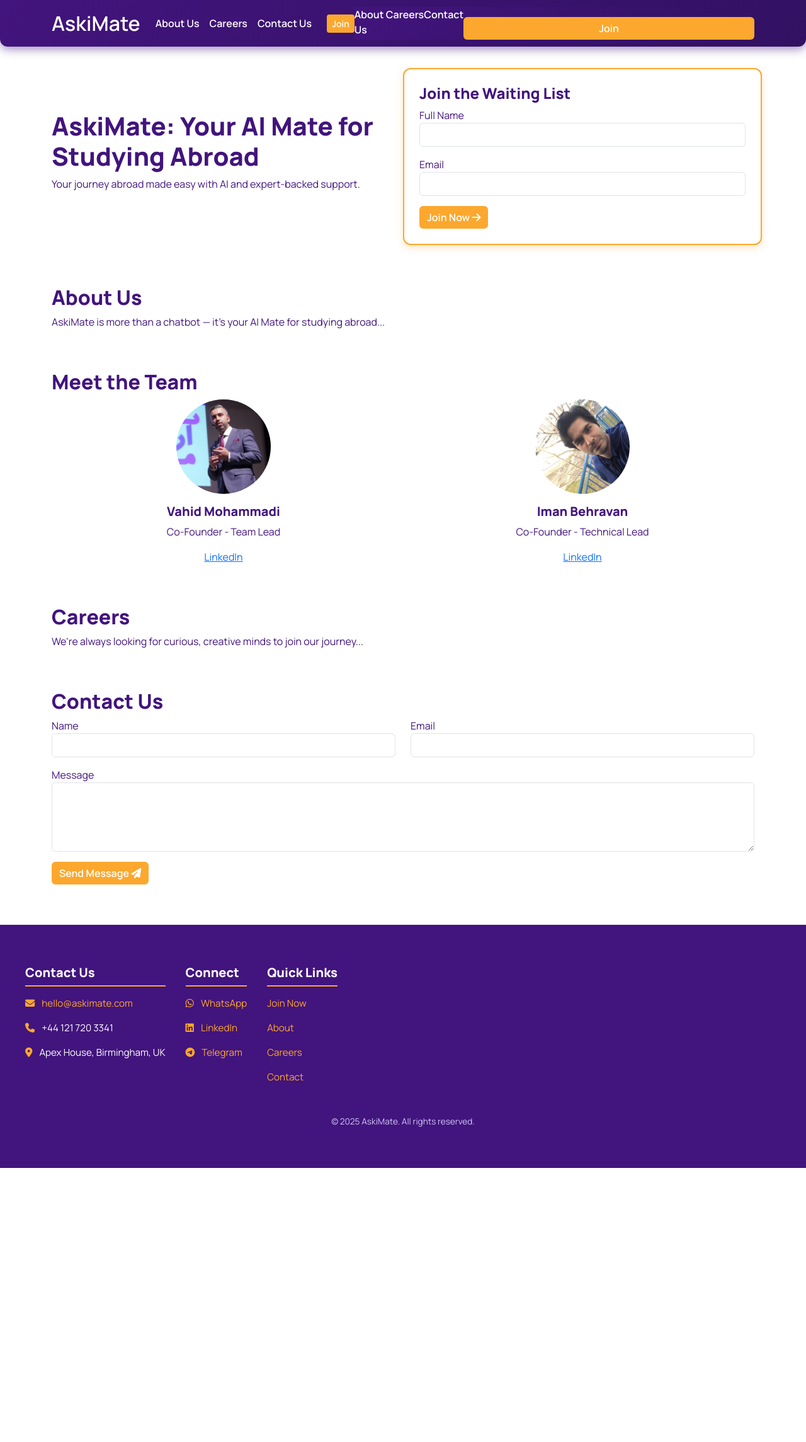
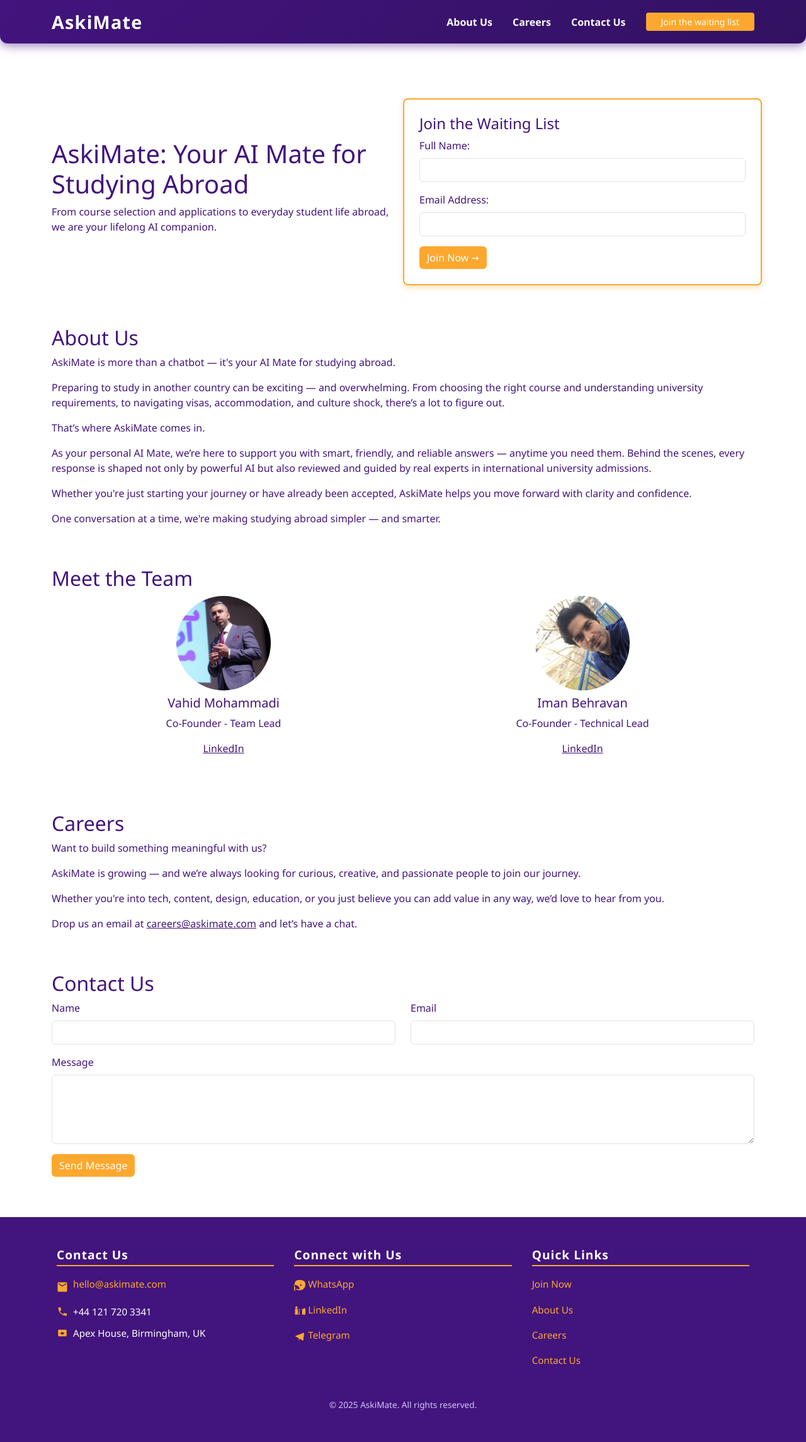
Before and after one commit to vaahiiid/askimate, a Django app: page / in a window 1280 px wide. Shown: the whole page at 63% size. Before the commit the page ends 1854 px from the top, so only its background shows below. Run offline with Django 5.2, Linux system fonts and the light colour scheme.

Commit message:
Update main_page.html

```diff
--- a/home_page/templates/home_page/main_page.html
+++ b/home_page/templates/home_page/main_page.html
@@ -1,44 +1,32 @@
+{% load static %}
 <!DOCTYPE html>
 <html lang="en">
-
 <head>
-  {% load static %}
   <meta charset="UTF-8" />
   <meta name="viewport" content="width=device-width, initial-scale=1" />
   <title>AskiMate - Your AI Mate for Studying Abroad</title>
 
   <!-- Bootstrap CSS -->
   <link href="https://cdn.jsdelivr.net/npm/bootstrap@5.3.0/dist/css/bootstrap.min.css" rel="stylesheet" />
-  <!-- Animate on Scroll -->
-  <link href="https://unpkg.com/aos@2.3.1/dist/aos.css" rel="stylesheet" />
-  <!-- Google Fonts -->
-  <link href="https://fonts.googleapis.com/css2?family=Manrope:wght@400;600;800&display=swap" rel="stylesheet">
-  <!-- FontAwesome -->
-  <link rel="stylesheet" href="https://cdnjs.cloudflare.com/ajax/libs/font-awesome/6.5.0/css/all.min.css" integrity="sha512-xxx" crossorigin="anonymous" referrerpolicy="no-referrer" />
 
   <style>
     body {
       background-color: #ffffff;
       color: #42147d;
-      padding-top: 60px;
-      font-family: 'Manrope', sans-serif;
-    }
-
-    h1, h2, h3, h4, h5 {
-      font-weight: 800;
+      padding-top: 60px; /* برای جبران فیکس شدن نوبار */
+      font-family: 'Segoe UI', Tahoma, Geneva, Verdana, sans-serif;
     }
 
     .btn-brand {
       background-color: #fca82e;
       color: #fff;
       border: none;
-      transition: 0.3s ease;
-      font-weight: 600;
+      transition: background-color 0.3s ease;
     }
 
     .btn-brand:hover {
       background-color: #e99e27;
-      transform: scale(1.05);
+      color: #fff;
     }
 
     header {
@@ -53,28 +41,41 @@
       transition: background-color 0.3s ease, box-shadow 0.3s ease;
     }
 
-    a.nav-link,
-    .navbar-brand {
+    a.nav-link, a.nav-link:hover {
       color: #ffffff;
       font-weight: 600;
       transition: color 0.3s ease;
     }
 
-    .navbar-brand {
-      font-size: 2rem;
+    a.nav-link:hover {
+      color: #fca82e;
     }
 
-    .nav-link:hover,
+    .navbar-brand {
+      font-weight: 900;
+      font-size: 1.8rem;
+      letter-spacing: 1.2px;
+      color: #ffffff !important;
+      transition: color 0.3s ease;
+    }
+
     .navbar-brand:hover {
       color: #fca82e !important;
     }
 
+    /* Offcanvas style for mobile */
     .offcanvas.bg-primary {
       background: linear-gradient(135deg, #42147d 0%, #321162 100%);
     }
 
-    .offcanvas .nav-link,
+    .offcanvas .nav-link {
+      color: #ffffff;
+      font-weight: 600;
+      margin-bottom: 0.8rem;
+    }
+
     .offcanvas .btn-brand {
+      background-color: #fca82e;
       color: #fff;
     }
 
@@ -82,54 +83,130 @@
       margin-bottom: 4rem;
     }
 
+    /* Hero animations */
+    #join h1 {
+      animation: fadeInDown 1s ease forwards;
+    }
+
+    #join p {
+      animation: fadeInUp 1s ease 0.5s forwards;
+      opacity: 0;
+    }
+
+    #join form {
+      animation: fadeIn 1s ease 1s forwards;
+      opacity: 0;
+    }
+
+    @keyframes fadeInDown {
+      0% {
+        opacity: 0;
+        transform: translateY(-20px);
+      }
+      100% {
+        opacity: 1;
+        transform: translateY(0);
+      }
+    }
+
+    @keyframes fadeInUp {
+      0% {
+        opacity: 0;
+        transform: translateY(20px);
+      }
+      100% {
+        opacity: 1;
+        transform: translateY(0);
+      }
+    }
+
+    @keyframes fadeIn {
+      0% {
+        opacity: 0;
+      }
+      100% {
+        opacity: 1;
+      }
+    }
+
     .join-box {
   border: 2px solid #fca82e;
   padding: 1.5rem;
   background-color: #fff;
-      border-radius: 12px;
-      box-shadow: 0 4px 12px rgba(252, 168, 46, 0.3);
+  border-radius: 8px;
+  box-shadow: 0 4px 10px rgba(252, 168, 46, 0.3);
+  opacity: 0;
+  transform: translateY(20px);
+  animation: fadeInUpBox 1s ease forwards;
+  animation-delay: 1.2s;
 }
 
-    .team-member img {
-      border: 4px solid #fca82e;
+@keyframes fadeInUpBox {
+  to {
+    opacity: 1;
+    transform: translateY(0);
+  }
 }
 
+
+
+    /* Footer styling */
     footer {
       background-color: #42147d;
       color: white;
-      padding: 4rem 1rem;
+      padding: 3rem 1rem;
       font-size: 0.95rem;
+      line-height: 1.6;
     }
-
     footer a {
       color: #fca82e;
       text-decoration: none;
+      transition: color 0.3s ease;
     }
-
     footer a:hover {
       color: #fff3d1;
+      text-decoration: underline;
     }
 
     .footer-container {
-      max-width: 1200px;
+      max-width: 1100px;
       margin: auto;
       display: flex;
       flex-wrap: wrap;
+      justify-content: space-between;
       gap: 2rem;
     }
 
-    .footer-section h5 {
-      font-weight: 700;
-      margin-bottom: 1rem;
-      border-bottom: 2px solid #fca82e;
-      padding-bottom: 0.5rem;
+    .footer-section {
+      flex: 1 1 220px;
+      min-width: 180px;
     }
 
-    .footer-icon {
-      color: #fca82e;
-      margin-right: 0.5rem;
+    .footer-section h5 {
+      margin-bottom: 1rem;
+      font-weight: 700;
+      letter-spacing: 1px;
+      font-size: 1.2rem;
+      border-bottom: 2px solid #fca82e;
+      padding-bottom: 0.3rem;
     }
 
+    .contact-info p, .contact-info a {
+      margin-bottom: 0.6rem;
+      display: flex;
+      align-items: center;
+      gap: 0.5rem;
+    }
+
+    /* Simple SVG icons styling */
+    .footer-icon {
+      width: 18px;
+      height: 18px;
+      fill: #fca82e;
+      flex-shrink: 0;
+    }
+
+    /* Bottom copyright */
     .footer-bottom {
       text-align: center;
       margin-top: 2rem;
@@ -137,180 +214,251 @@
       color: #d1c7f7;
     }
 
+    /* ---------- تغییرات برای اسکرول ---------- */
     .navbar-scroll {
-      background-color: #fff !important;
+      background-color: #ffffff !important;
       box-shadow: 0 4px 15px rgba(0, 0, 0, 0.1) !important;
+      border-bottom-left-radius: 0 !important;
+      border-bottom-right-radius: 0 !important;
+      transition: background-color 0.3s ease, box-shadow 0.3s ease;
     }
 
-    .navbar-scroll .nav-link,
+    /* تغییر پس‌زمینه درون نوبار (nav) */
+    .navbar-scroll nav.navbar {
+      background-color: #ffffff !important;
+    }
+
+    .navbar-scroll a.nav-link,
     .navbar-scroll .navbar-brand {
-      color: #000 !important;
+      color: #000000 !important;
+      transition: color 0.3s ease;
+    }
+
+    .navbar-scroll a.nav-link:hover,
+    .navbar-scroll .navbar-brand:hover {
+      color: #fca82e !important;
     }
 
     .navbar-scroll .btn-brand {
-      background-color: #fca82e;
-      color: #fff;
+      background-color: #fca82e !important;
+      color: #fff !important;
+      border: none !important;
+    }
+
+    .navbar-scroll .btn-brand:hover {
+      background-color: #e99e27 !important;
+      color: #fff !important;
     }
   </style>
 </head>
+<body>
 
-<body>
-  <!-- Navbar -->
+<!-- Header with Fixed Navbar -->
 <header class="fixed-top navbar-fixed">
   <nav class="navbar navbar-expand-md navbar-dark py-2">
     <div class="container">
-        <a class="navbar-brand" href="#">AskiMate</a>
-        <button class="navbar-toggler" type="button" data-bs-toggle="offcanvas" data-bs-target="#mobileNav">
+      <a class="navbar-brand fw-bold" href="#">AskiMate</a>
+
+      <!-- Toggler برای موبایل -->
+      <button class="navbar-toggler d-md-none" type="button" data-bs-toggle="offcanvas" data-bs-target="#mobileNav" aria-controls="mobileNav" aria-label="Toggle navigation">
         <span class="navbar-toggler-icon"></span>
       </button>
 
+      <!-- منوی دسکتاپ (فقط در سایز md به بالا) -->
       <ul class="navbar-nav ms-auto d-none d-md-flex align-items-center">
+        <li class="nav-item"><a href="#about" class="nav-link px-3">About Us</a></li>
+        <li class="nav-item"><a href="#careers" class="nav-link px-3">Careers</a></li>
+        <li class="nav-item"><a href="#contact" class="nav-link px-3">Contact Us</a></li>
+        <li class="nav-item ms-3">
+          <a href="#join" class="btn btn-sm btn-brand px-4">Join the waiting list</a>
+        </li>
+      </ul>
+
+      <!-- Offcanvas برای موبایل -->
+      <div class="offcanvas offcanvas-end bg-primary text-white d-md-none" tabindex="-1" id="mobileNav" aria-labelledby="mobileNavLabel">
+        <div class="offcanvas-header">
+          <h5 class="offcanvas-title" id="mobileNavLabel">Menu</h5>
+          <button type="button" class="btn-close btn-close-white" data-bs-dismiss="offcanvas" aria-label="Close"></button>
+        </div>
+        <div class="offcanvas-body">
+          <ul class="navbar-nav ms-auto">
             <li class="nav-item"><a href="#about" class="nav-link">About Us</a></li>
             <li class="nav-item"><a href="#careers" class="nav-link">Careers</a></li>
             <li class="nav-item"><a href="#contact" class="nav-link">Contact Us</a></li>
-          <li class="nav-item ms-3"><a href="#join" class="btn btn-sm btn-brand">Join</a></li>
+            <li class="nav-item mt-3">
+              <a href="#join" class="btn btn-brand w-100">Join the Waiting List</a>
+            </li>
           </ul>
-
-        <div class="offcanvas offcanvas-end bg-primary text-white" tabindex="-1" id="mobileNav">
-          <div class="offcanvas-header">
-            <h5 class="offcanvas-title">Menu</h5>
-            <button type="button" class="btn-close btn-close-white" data-bs-dismiss="offcanvas"></button>
-          </div>
-          <div class="offcanvas-body">
-            <a href="#about" class="nav-link">About Us</a>
-            <a href="#careers" class="nav-link">Careers</a>
-            <a href="#contact" class="nav-link">Contact</a>
-            <a href="#join" class="btn btn-brand w-100 mt-3">Join</a>
         </div>
       </div>
+
     </div>
   </nav>
 </header>
 
-  <!-- Main -->
-  <main class="container pt-5">
+
+<main class="container pt-5 my-5">
+
   {% if messages %}
-    <div class="mt-4">
+  <div class="container mb-4">
     {% for message in messages %}
     <div class="alert alert-{{ message.tags }}">{{ message }}</div>
     {% endfor %}
   </div>
   {% endif %}
 
-    <!-- Hero -->
+  <!-- Hero Section -->
 <section class="row align-items-center" id="join">
-      <div class="col-md-6" data-aos="fade-right">
+  <div class="col-md-6">
     <h1>AskiMate: Your AI Mate for Studying Abroad</h1>
-        <p>Your journey abroad made easy with AI and expert-backed support.</p>
+    <p>From course selection and applications to everyday student life abroad, we are your lifelong AI companion.</p>
   </div>
-      <div class="col-md-6 join-box" data-aos="fade-left">
+  <div class="col-md-6 join-box">
     <h4>Join the Waiting List</h4>
     <form method="POST" action="{% url 'main_page' %}">
       {% csrf_token %}
       <div class="mb-3">
-            <label for="fullName">Full Name</label>
-            <input type="text" id="fullName" name="fullName" class="form-control" required>
+        <label for="fullName" class="form-label">Full Name:</label>
+        <input type="text" id="fullName" name="fullName" class="form-control" required />
       </div>
       <div class="mb-3">
-            <label for="email">Email</label>
-            <input type="email" id="email" name="email" class="form-control" required>
+        <label for="email" class="form-label">Email Address:</label>
+        <input type="email" id="email" name="email" class="form-control" required />
       </div>
-          <button class="btn btn-brand">Join Now <i class="fa-solid fa-arrow-right"></i></button>
+      <button type="submit" class="btn btn-brand">Join Now →</button>
     </form>
   </div>
 </section>
 
+
   <!-- About Us -->
-    <section id="about" data-aos="fade-up">
+  <section id="about">
     <h2>About Us</h2>
-      <p>AskiMate is more than a chatbot — it's your AI Mate for studying abroad...</p>
+    <p>AskiMate is more than a chatbot — it's your AI Mate for studying abroad.</p>
+    <p>Preparing to study in another country can be exciting — and overwhelming. From choosing the right course and understanding university requirements, to navigating visas, accommodation, and culture shock, there’s a lot to figure out. </p>
+    <p>That’s where AskiMate comes in.</p>
+    <p>As your personal AI Mate, we’re here to support you with smart, friendly, and reliable answers — anytime you need them. Behind the scenes, every response is shaped not only by powerful AI but also reviewed and guided by real experts in international university admissions.</p>
+    <p>Whether you're just starting your journey or have already been accepted, AskiMate helps you move forward with clarity and confidence.</p>
+    <p>One conversation at a time, we're making studying abroad simpler — and smarter.</p>
   </section>
 
-    <!-- Team -->
-    <section data-aos="fade-up">
+  <!-- Meet the Team -->
+  <section>
     <h2>Meet the Team</h2>
     <div class="row text-center">
-        <div class="col-md-6">
-          <img src="{% static 'images/vahid.jpg' %}" class="rounded-circle mb-3" width="150">
+      <div class="col-12 col-md-6 mb-4 team-member">
+        <img src="{% static 'images/vahid.jpg' %}" alt="Vahid Mohammadi" class="rounded-circle mb-2" width="150" height="150">
         <h5>Vahid Mohammadi</h5>
         <p>Co-Founder - Team Lead</p>
-          <a href="https://www.linkedin.com/in/vahidmohamadi/" target="_blank">LinkedIn</a>
+        <a href="https://www.linkedin.com/in/vahidmohamadi/" target="_blank" style="color: #42147d;">LinkedIn</a>
       </div>
-        <div class="col-md-6">
-          <img src="{% static 'images/iman.jpg' %}" class="rounded-circle mb-3" width="150">
+      <div class="col-12 col-md-6 mb-4 team-member">
+        <img src="{% static 'images/iman.jpg' %}" alt="Iman Behravan" class="rounded-circle mb-2" width="150" height="150">
         <h5>Iman Behravan</h5>
         <p>Co-Founder - Technical Lead</p>
-          <a href="https://www.linkedin.com/in/iman-behravan-22932783" target="_blank">LinkedIn</a>
+        <a href="https://www.linkedin.com/in/iman-behravan-22932783" target="_blank" style="color: #42147d;">LinkedIn</a>
       </div>
     </div>
   </section>
 
   <!-- Careers -->
-    <section id="careers" data-aos="fade-up">
+  <section id="careers">
     <h2>Careers</h2>
-      <p>We're always looking for curious, creative minds to join our journey...</p>
+    <p>Want to build something meaningful with us?</p>
+    <p>AskiMate is growing — and we’re always looking for curious, creative, and passionate people to join our journey.</p>
+    <p>Whether you're into tech, content, design, education, or you just believe you can add value in any way, we’d love to hear from you.</p>
+    <p>Drop us an email at <a href="mailto:careers@askimate.com" style="color: #42147d;">careers@askimate.com</a> and let’s have a chat.</p>
   </section>
 
-    <!-- Contact -->
-    <section id="contact" data-aos="fade-up">
+  <!-- Contact Us -->
+  <section id="contact">
     <h2>Contact Us</h2>
     <form method="post" action="{% url 'contact_form' %}">
       {% csrf_token %}
       <div class="row">
-          <div class="col-md-6 mb-3">
-            <label for="contactName">Name</label>
-            <input type="text" class="form-control" id="contactName" name="contact_name" required>
+        <div class="col-12 col-md-6 mb-3">
+          <label for="contactName" class="form-label">Name</label>
+          <input type="text" class="form-control" name="contact_name" id="contactName" required>
         </div>
-          <div class="col-md-6 mb-3">
-            <label for="contactEmail">Email</label>
-            <input type="email" class="form-control" id="contactEmail" name="contact_email" required>
+        <div class="col-12 col-md-6 mb-3">
+          <label for="contactEmail" class="form-label">Email</label>
+          <input type="email" class="form-control" name="contact_email" id="contactEmail" required>
         </div>
         <div class="col-12 mb-3">
-            <label for="message">Message</label>
-            <textarea class="form-control" id="message" name="contact_message" rows="4" required></textarea>
+          <label for="message" class="form-label">Message</label>
+          <textarea class="form-control" name="contact_message" id="message" rows="4" required></textarea>
         </div>
       </div>
-        <button type="submit" class="btn btn-brand">Send Message <i class="fa-solid fa-paper-plane"></i></button>
+      <button type="submit" class="btn btn-brand">Send Message</button>
     </form>
+
   </section>
+
 </main>
 
 <!-- Footer -->
 <footer>
   <div class="footer-container">
+    <div class="footer-section contact-info">
+      <h5>Contact Us</h5>
+      <p>
+        <svg class="footer-icon" xmlns="http://www.w3.org/2000/svg" viewBox="0 0 24 24"><path d="M2 3h20v18H2z" fill="none"/><path d="M20 2H4c-1.1 0-2 .9-2 2v16a2 2 0 002 2h16a2 2 0 002-2V4c0-1.1-.9-2-2-2zm0 4l-8 5-8-5V4l8 5 8-5v2z"/></svg>
+        <a href="mailto:hello@askimate.com">hello@askimate.com</a>
+      </p>
+      <p>
+        <svg class="footer-icon" xmlns="http://www.w3.org/2000/svg" viewBox="0 0 24 24"><path d="M6.62 10.79a15.05 15.05 0 006.59 6.59l2.2-2.2a1 1 0 011.11-.21c1.2.48 2.5.74 3.85.74a1 1 0 011 1v3.25a1 1 0 01-1 1C10.75 20.5 3.5 13.25 3.5 4a1 1 0 011-1h3.25a1 1 0 011 1c0 1.35.26 2.65.74 3.85a1 1 0 01-.21 1.11l-2.2 2.2z"/></svg>
+        +44 121 720 3341
+      </p>
+      <p>
+        <svg class="footer-icon" xmlns="http://www.w3.org/2000/svg" viewBox="0 0 24 24"><path d="M19.5 5h-15A1.5 1.5 0 003 6.5v11A1.5 1.5 0 004.5 19h15a1.5 1.5 0 001.5-1.5v-11A1.5 1.5 0 0019.5 5zM12 15.5l-4.5-3 4.5-3 4.5 3-4.5 3z"/></svg>
+        Apex House, Birmingham, UK
+      </p>
+    </div>
+
     <div class="footer-section">
-        <h5>Contact Us</h5>
-        <p><i class="fa-solid fa-envelope footer-icon"></i> <a href="mailto:hello@askimate.com">hello@askimate.com</a></p>
-        <p><i class="fa-solid fa-phone footer-icon"></i> +44 121 720 3341</p>
-        <p><i class="fa-solid fa-location-dot footer-icon"></i> Apex House, Birmingham, UK</p>
+      <h5>Connect with Us</h5>
+      <p>
+        <a href="https://api.whatsapp.com/send/?phone=447963345465" target="_blank" rel="noopener">
+          <svg class="footer-icon" xmlns="http://www.w3.org/2000/svg" viewBox="0 0 24 24"><path d="M20.52 3.48A11.92 11.92 0 0012 1a11.92 11.92 0 00-8.48 2.48A11.88 11.88 0 001 12c0 2.18.68 4.17 1.83 5.84L1 23l5.23-1.75A11.94 11.94 0 0012 23c6.63 0 12-5.37 12-12a11.95 11.95 0 00-3.48-8.52zM12 21a9 9 0 01-4.63-1.3l-.33-.2-3.11 1.04 1.05-3.03-.22-.34A9 9 0 113 12a9 9 0 019 9zm5.45-7.75l-1.7-.5a1 1 0 00-1.06.25l-1 .97a6.11 6.11 0 01-2.85-2.85l.96-1a1 1 0 00.25-1.06l-.5-1.71a1 1 0 00-1-.67H8a1 1 0 00-1 .9 7.56 7.56 0 005.13 5.13 1 1 0 00.91-1v-2.42a1 1 0 00-.66-1z"/></svg>
+          WhatsApp
+        </a>
+      </p>
+      <p>
+        <a href="https://www.linkedin.com/company/askimate" target="_blank" rel="noopener">
+          <svg class="footer-icon" xmlns="http://www.w3.org/2000/svg" viewBox="0 0 24 24"><path d="M4.98 3.5A2.48 2.48 0 002.5 6a2.48 2.48 0 002.48 2.5A2.48 2.48 0 007.5 6a2.48 2.48 0 00-2.52-2.5zM2 9h6v12H2zm9 0h6v1.72h.08a6.6 6.6 0 015.94-3.08c6.36 0 7.53 4.18 7.53 9.6V21H17v-7.72c0-1.84 0-4.22-2.56-4.22-2.56 0-2.95 2-2.95 4.07V21H9z"/></svg>
+          LinkedIn
+        </a>
+      </p>
+      <p>
+        <a href="https://t.me/askimate" target="_blank" rel="noopener">
+          <svg class="footer-icon" xmlns="http://www.w3.org/2000/svg" viewBox="0 0 24 24"><path d="M9.95 16.45l-.35 3.83c.5 0 .72-.22.98-.5l2.35-2.23 4.86 3.57c.89.49 1.52.23 1.75-.83L21.23 6.4c.28-1.18-.42-1.66-1.2-1.38L3.5 11.2c-1.14.44-1.13 1.07-.2 1.37z"/></svg>
+          Telegram
+        </a>
+      </p>
     </div>
-      <div class="footer-section">
-        <h5>Connect</h5>
-        <p><i class="fa-brands fa-whatsapp footer-icon"></i> <a href="https://api.whatsapp.com/send/?phone=447963345465">WhatsApp</a></p>
-        <p><i class="fa-brands fa-linkedin footer-icon"></i> <a href="https://linkedin.com/company/askimate">LinkedIn</a></p>
-        <p><i class="fa-brands fa-telegram footer-icon"></i> <a href="https://t.me/askimate">Telegram</a></p>
-      </div>
+
     <div class="footer-section">
       <h5>Quick Links</h5>
       <p><a href="#join">Join Now</a></p>
-        <p><a href="#about">About</a></p>
+      <p><a href="#about">About Us</a></p>
       <p><a href="#careers">Careers</a></p>
-        <p><a href="#contact">Contact</a></p>
+      <p><a href="#contact">Contact Us</a></p>
     </div>
   </div>
-    <div class="footer-bottom">&copy; 2025 AskiMate. All rights reserved.</div>
+
+  <div class="footer-bottom">
+    &copy; 2025 AskiMate. All rights reserved.
+  </div>
 </footer>
 
-  <!-- Scripts -->
 <script src="https://cdn.jsdelivr.net/npm/bootstrap@5.3.0/dist/js/bootstrap.bundle.min.js"></script>
-  <script src="https://unpkg.com/aos@2.3.1/dist/aos.js"></script>
+
+<!-- اسکریپت تغییر رنگ نوبار هنگام اسکرول -->
 <script>
-    AOS.init({ once: true });
-
-    window.addEventListener('scroll', function () {
-      const header = document.querySelector('header');
-      const nav = header.querySelector('nav');
-      if (window.scrollY > 50) {
+  window.addEventListener('scroll', function() {
+    const header = document.querySelector('header.navbar-fixed');
+    const nav = header.querySelector('nav.navbar');
+    if(window.scrollY > 50) {
       header.classList.add('navbar-scroll');
       nav.classList.remove('navbar-dark');
       nav.classList.add('navbar-light');
@@ -321,6 +469,6 @@
     }
   });
 </script>
+
 </body>
-
 </html>
```
Lines whose indentation alone changed are shown as unchanged.
